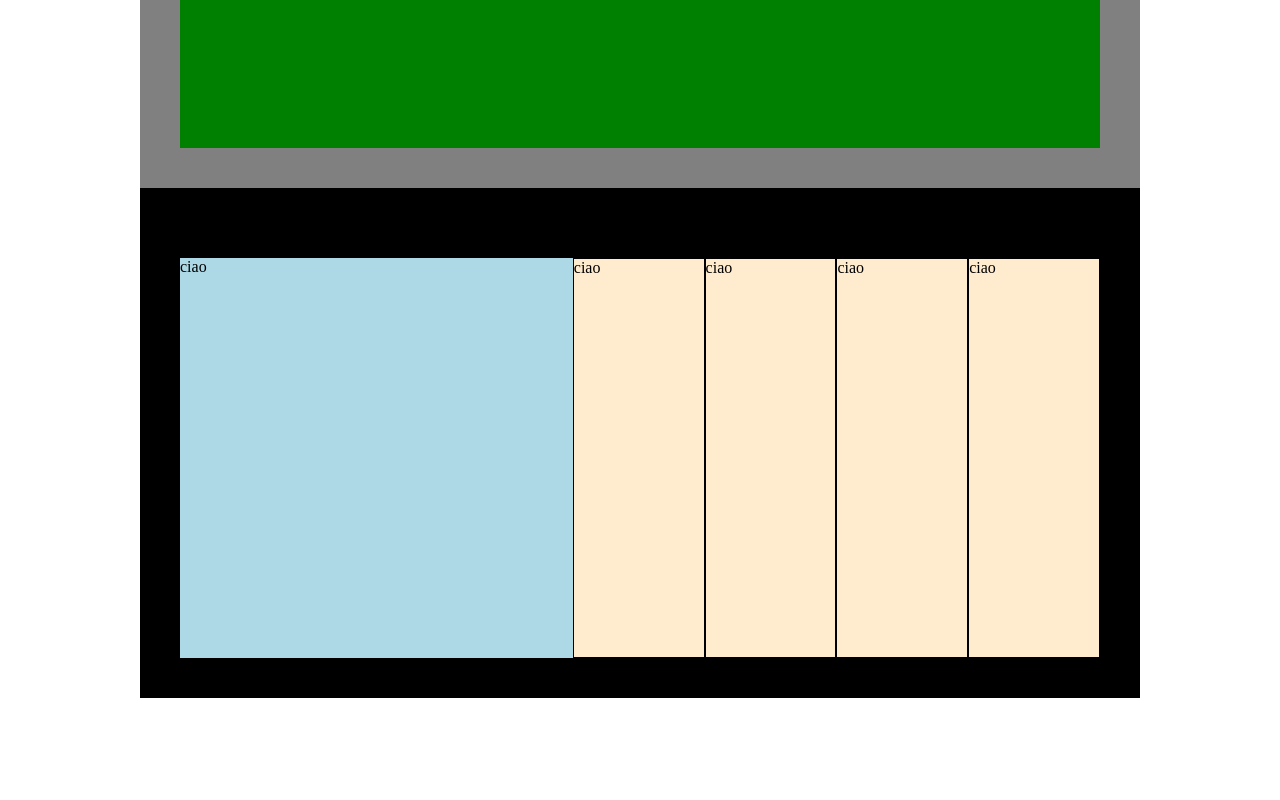
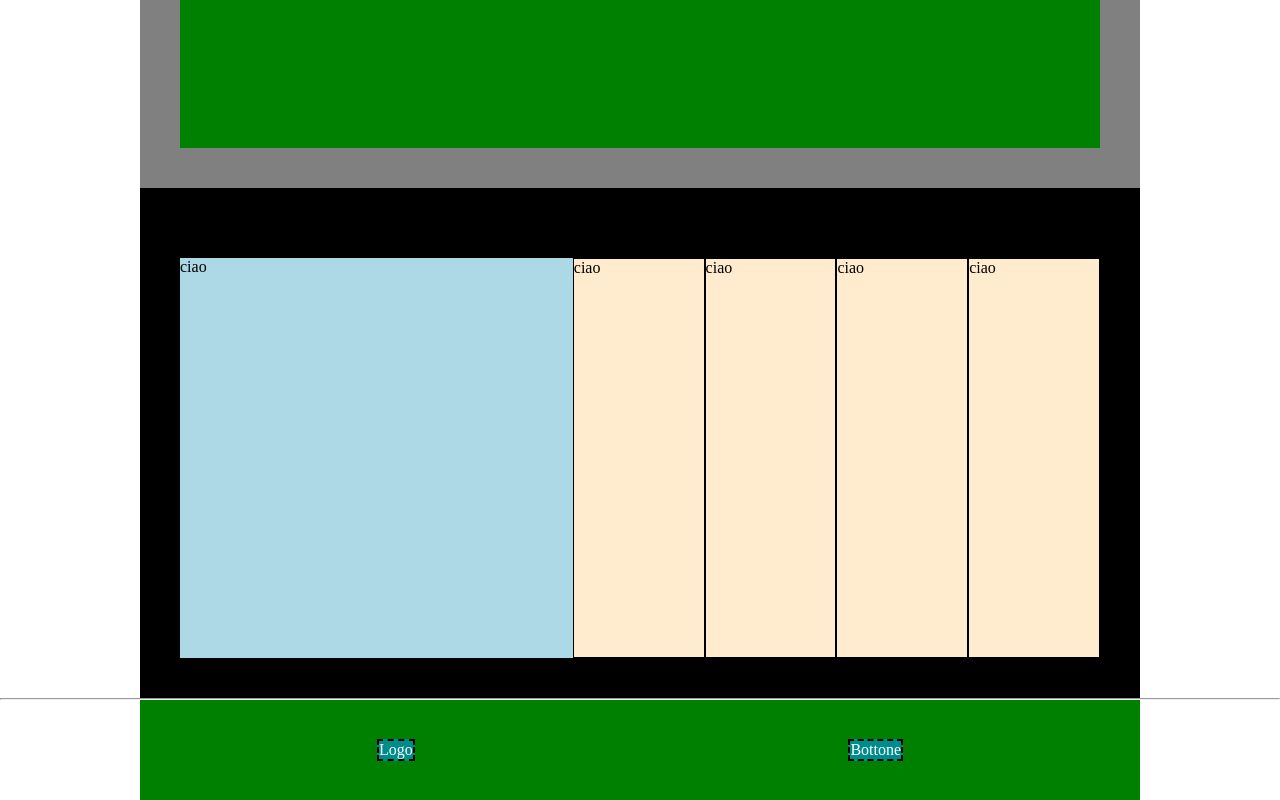
Before and after one commit to VirgilioDefeo/htmlcss-struttura-discord, a plain HTML site: page index.html in a window 1280 px wide. Shown: the part 2412-3212 px from the top of the page. Before the commit the page ends 3110 px from the top, so only its background shows below. Drawn offline with Linux system fonts and the light colour scheme.

Commit message:
featfine layout

```diff
--- a/css/style.css
+++ b/css/style.css
@@ -121,7 +121,20 @@ header {
 
 }
 
+.bg-green {
+    display:flex;
+    background-color: green;
+    padding: 20px;
+    height: 100px;
+}
 
 
+.footer-1, .footer-2{
+    color: white;
+    justify-content: space-between;
+    margin: auto;
+    border: 2px dashed black;
+    background-color: darkcyan;
+}
 
 /* footer */
--- a/index.html
+++ b/index.html
@@ -68,11 +68,23 @@
             <div class="section-2">ciao</div>
         </div>
         <!--fine quinta sessione -->
+        <hr>
+
+        <div class="container bg-green">
+            <div class="footer-1">Logo</div>
+            <div class="footer-2">Bottone</div>
+        </div>
 
         </div>
         </section>
     </main>
     <!--fine main -->
+
+    <!-- footer -->
+     <footer>
+
+     </footer>
+    <!--fine footer -->
 </body>
 
 </html>
```
